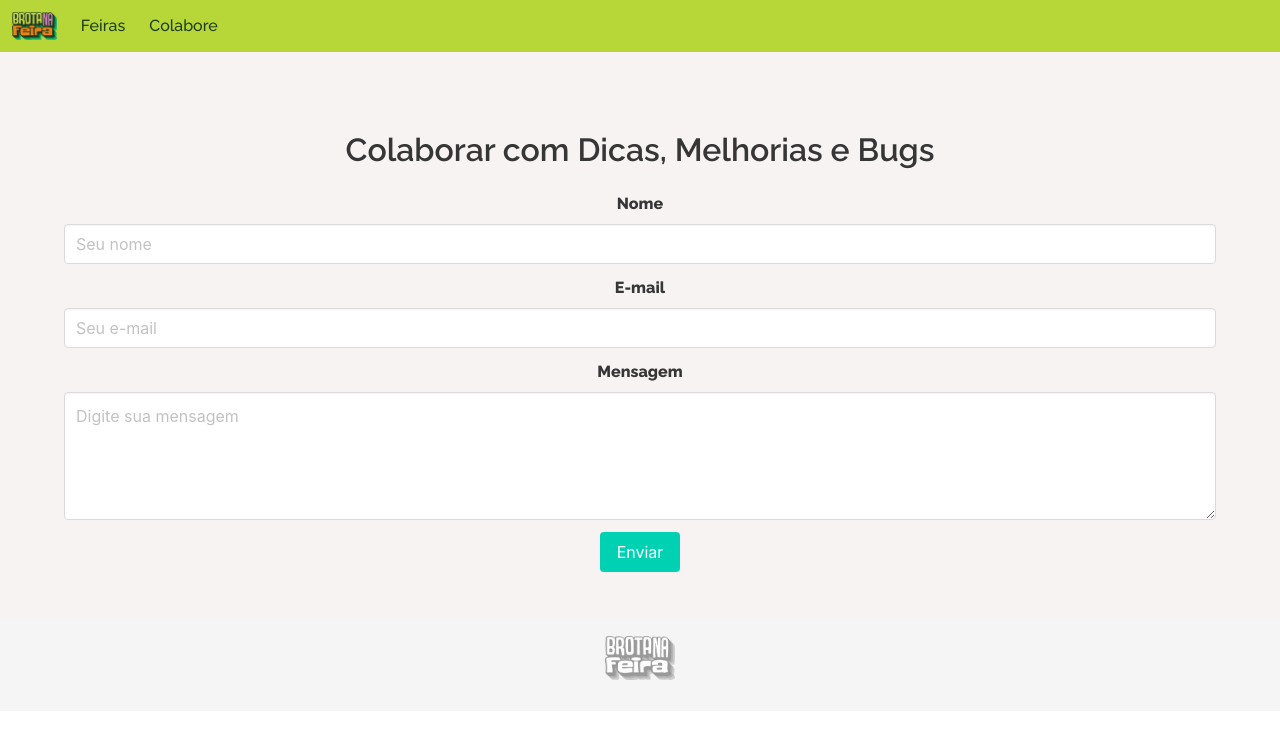
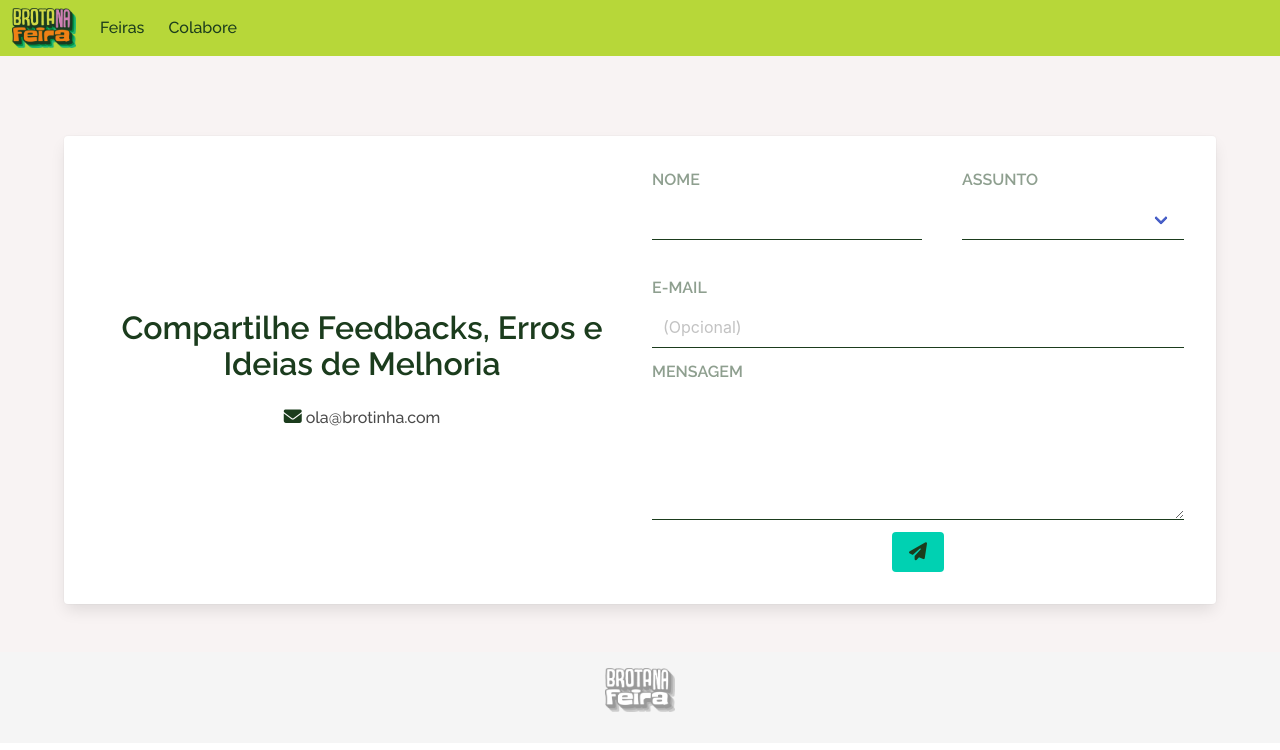
Before and after one commit to FeatrizBrota/brota-na-feira-cwb, a Vue app: page /#/colabore in a window 1280 px wide. Both pictures are taken after a click on the link "Colabore". Shown: the top 750 px of the page. Built offline with nearby package versions, Linux system fonts and the light colour scheme; no server answers.

Commit message:
form colabore

```diff
--- a/public/index.html
+++ b/public/index.html
@@ -8,7 +8,7 @@
     <link rel="preconnect" href="https://fonts.googleapis.com">
     <link rel="preconnect" href="https://fonts.gstatic.com" crossorigin>
     <link href="https://fonts.googleapis.com/css2?family=Raleway:ital,wght@0,100;0,300;0,500;0,600;0,800;0,900;1,100;1,200;1,300;1,400;1,500;1,800&display=swap" rel="stylesheet">
-    <title><%= htmlWebpackPlugin.options.title %></title>
+    <title>Brota na Feira </title>
   </head>
   <body>
     <noscript>
--- a/src/components/Footer/FooterBar.vue
+++ b/src/components/Footer/FooterBar.vue
@@ -1,7 +1,10 @@
 <template>
     <footer class="footer">
       <div class="content has-text-centered">
+        <a href="https://brotinha.com" target="_blank">
         <img src="images/logo-pb.png" alt="Logo" class="footer-logo">
+      </a>
+
       </div>
     </footer>
   </template>
--- /dev/null
+++ b/src/components/Forms/FormMensagem.vue
@@ -0,0 +1,163 @@
+<template>
+	<section>
+		<form @submit.prevent="enviarFormulario">
+			<div class="field flex-field">
+				<div class="field is-expanded is-7">
+					<label class="label">Nome</label>
+					<div class="field">
+						<div class="control">
+							<input class="input" type="text" v-model="nome" />
+						</div>
+					</div>
+				</div>
+
+				<div class="field is-expanded is-5 teste">
+					<label class="label">Assunto</label>
+
+					<div class="field">
+						<div class="control">
+							<div class="select">
+								<select v-model="assunto">
+									<option value="bug">Bug</option>
+									<option value="feedback">Feedback</option>
+									<option value="melhorias">Melhorias</option>
+									<option value="outros">Outros</option>
+								</select>
+							</div>
+						</div>
+					</div>
+				</div>
+			</div>
+			<div class="field is-horizontal"></div>
+			<div class="field">
+				<label class="label">E-mail</label>
+				<div class="control">
+					<input
+						class="input"
+						type="email"
+						placeholder="(Opcional)"
+						v-model="email"
+					/>
+				</div>
+			</div>
+			<div class="field">
+				<label class="label">Mensagem</label>
+				<div class="control">
+					<textarea class="textarea" v-model="mensagem"></textarea>
+				</div>
+			</div>
+			<div class="field">
+				<div class="control">
+					<button class="button is-primary" type="submit">
+						<i class="fa-solid fa-paper-plane"></i>
+					</button>
+				</div>
+			</div>
+		</form>
+	</section>
+</template>
+
+<script>
+import axios from 'axios';
+	export default {
+		data() {
+			return {
+				nome: "",
+				email: "",
+				assunto: "",
+				mensagem: "",
+			};
+		},
+		methods: {
+			enviarFormulario() {
+				const mensagem = {
+					nome: this.nome,
+					email: this.email,
+					tipo: this.assunto,
+					mensagem: this.mensagem,
+				};
+
+				axios
+					.post("https://bnf-api-3560514cdc34.herokuapp.com/mensagens", mensagem)
+					.then((response) => {
+						console.log("Formulário enviado com sucesso");
+						console.log("Resposta do servidor:", response.data);
+						// Limpar os campos do formulário
+						this.nome = "";
+						this.email = "";
+						this.assunto = "";
+						this.mensagem = "";
+					})
+					.catch((error) => {
+						console.error("Erro ao enviar formulário:", error);
+					});
+			},
+		},
+	};
+</script>
+
+<style lang="scss" scoped>
+	/* Estilos específicos do componente */
+	.select select:not([multiple]) {
+		padding-right: 8.5em;
+		border: none;
+		border-bottom: 1px solid #1b3c1d;
+		box-shadow: none !important;
+		border-radius: 0;
+	}
+	.flex-field {
+		display: flex;
+
+		justify-content: space-between;
+	}
+
+	.label {
+		text-align: left;
+		font-weight: 600;
+		text-transform: uppercase;
+		color: #1b3c1d7e;
+		margin: 0;
+	}
+
+	.input {
+		border: none;
+		margin: 0;
+		border-bottom: 1px solid #1b3c1d;
+		box-shadow: none !important;
+		border-radius: 0;
+	}
+	.textarea {
+		border: none;
+		margin: 0;
+		border-bottom: 1px solid #1b3c1d;
+		box-shadow: none !important;
+		border-radius: 0;
+	}
+
+	.main-card {
+		display: flex;
+	}
+
+	@media (max-width: 700px) {
+		.select select:not([multiple]) {
+			padding-right: 15rem;
+		}
+		.control {
+			text-align: left;
+		}
+		.flex-field {
+			display: block;
+		}
+		.main-card {
+			flex-direction: column;
+		}
+
+		.order-1 {
+			order: 1;
+		}
+
+		.order-2 {
+			order: 2;
+		}
+	}
+</style>
--- a/src/components/HeaderPrincipal/HeaderPrincipal.vue
+++ b/src/components/HeaderPrincipal/HeaderPrincipal.vue
@@ -1,7 +1,7 @@
 <template>
   <div class="menu-principal" v-if="isMobileOrTablet">
     <div class="logo-container">
-      <img src="images/logo.png" alt="Logo Brota na Feira" class="logo-img">
+      <!-- <img src="images/logo.png" alt="Logo Brota na Feira" class="logo-img"> -->
     </div>
   </div>
 </template>
@@ -48,7 +48,7 @@ export default {
 }
 
 .logo-img {
-  width: 20%;
+  width: 100%;
 }
 
 @media (min-width: 900px) {
--- a/src/components/MenuBarra/MenuBarra.vue
+++ b/src/components/MenuBarra/MenuBarra.vue
@@ -2,7 +2,7 @@
   <nav class="navbar">
     <div class="navbar-brand">
       <a class="navbar-item" href="#">
-        <img src="images/logo.png" alt="Logo">
+        <img class="logo-img" src="images/logo.png" alt="Logo">
       </a>
       <a role="button" class="navbar-burger burger" aria-label="menu" aria-expanded="false" @click="toggleMenu">
         <span aria-hidden="true"></span>
@@ -45,7 +45,9 @@ export default {
 
 <style lang="scss" scoped>
 
-
+.navbar-item img{
+  max-height: 2.5rem;
+}
 .navbar {
   margin-bottom: 2rem;
 }
--- a/src/views/ColaborePage.vue
+++ b/src/views/ColaborePage.vue
@@ -1,58 +1,96 @@
 <template>
 	<section class="section">
 		<div class="container">
-        <h1 class="title">Colaborar com Dicas, Melhorias e Bugs</h1>
-        <form @submit.prevent="enviarFormulario">
-          <div class="field">
-            <label class="label">Nome</label>
-            <div class="control">
-              <input class="input" type="text" v-model="nome" placeholder="Seu nome">
+			<div class="card main-card">
+				<div class="column order-1">
+					<h1 class="title">
+						Compartilhe Feedbacks, Erros e Ideias de Melhoria
+					</h1>
+					<p><i class="fa-solid fa-envelope"></i> ola@brotinha.com</p>
+				</div>
+				<div class="column order-2">
+					<FormMensagem></FormMensagem>
 				</div>
 			</div>
-          <div class="field">
-            <label class="label">E-mail</label>
-            <div class="control">
-              <input class="input" type="email" v-model="email" placeholder="Seu e-mail">
-            </div>
-          </div>
-          <div class="field">
-            <label class="label">Mensagem</label>
-            <div class="control">
-              <textarea class="textarea" v-model="mensagem" placeholder="Digite sua mensagem"></textarea>
-            </div>
-          </div>
-          <div class="field">
-            <div class="control">
-              <button class="button is-primary" type="submit">Enviar</button>
-            </div>
-          </div>
-        </form>
 		</div>
 	</section>
 </template>
 
 <script>
+	import FormMensagem from "../components/Forms/FormMensagem.vue";
 	export default {
 		data() {
 			return {
-        nome: '',
-        email: '',
-        mensagem: ''
+				nome: "",
+				email: "",
+				mensagem: "",
 			};
 		},
+		components: { FormMensagem },
 		methods: {
 			enviarFormulario() {
 				// Aqui você pode adicionar a lógica para enviar o formulário
 				// Por exemplo, chamar uma API ou executar outras ações
-        console.log('Formulário enviado');
-        console.log('Nome:', this.nome);
-        console.log('E-mail:', this.email);
-        console.log('Mensagem:', this.mensagem);
-      }
-    }
+				console.log("Formulário enviado");
+				console.log("Nome:", this.nome);
+				console.log("E-mail:", this.email);
+				console.log("Mensagem:", this.mensagem);
+			},
+		},
 	};
 </script>
 
-  <style scoped>
+<style lang="scss" scoped>
 	/* Estilos específicos do componente */
+
+	.card {
+		padding: 20px !important;
+	}
+
+	.label {
+		text-align: left;
+		font-weight: 600;
+		text-transform: uppercase;
+		color: #1b3c1d7e;
+		margin: 0;
+	}
+
+	.input {
+		border: none;
+		margin: 0;
+		border-bottom: 1px solid #1b3c1d;
+		box-shadow: none !important;
+		border-radius: 0;
+	}
+	.textarea {
+		border: none;
+		margin: 0;
+		border-bottom: 1px solid #1b3c1d;
+		box-shadow: none !important;
+		border-radius: 0;
+	}
+
+	.main-card {
+		display: flex;
+		justify-content: center;
+		align-items: center;
+    h1{
+      color: #1b3c1d;
+    }
+
+	}
+
+	@media (max-width: 700px) {
+		.main-card {
+			flex-direction: column;
+		}
+
+		.order-1 {
+			order: 1;
+		}
+
+		.order-2 {
+			order: 2;
+		}
+	}
 </style>
```
Also changed, not shown: 1 other file (tests, documents, lock files or other folders). Lines whose indentation alone changed are shown as unchanged.
